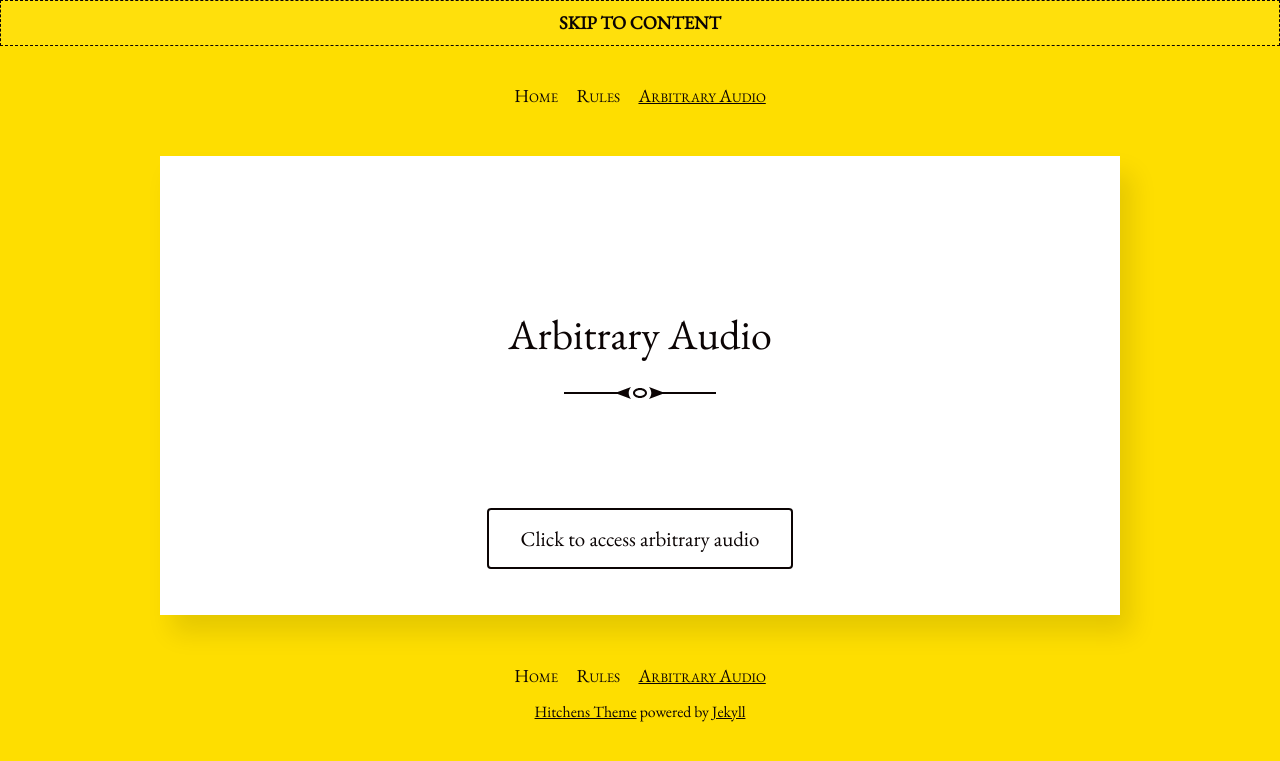
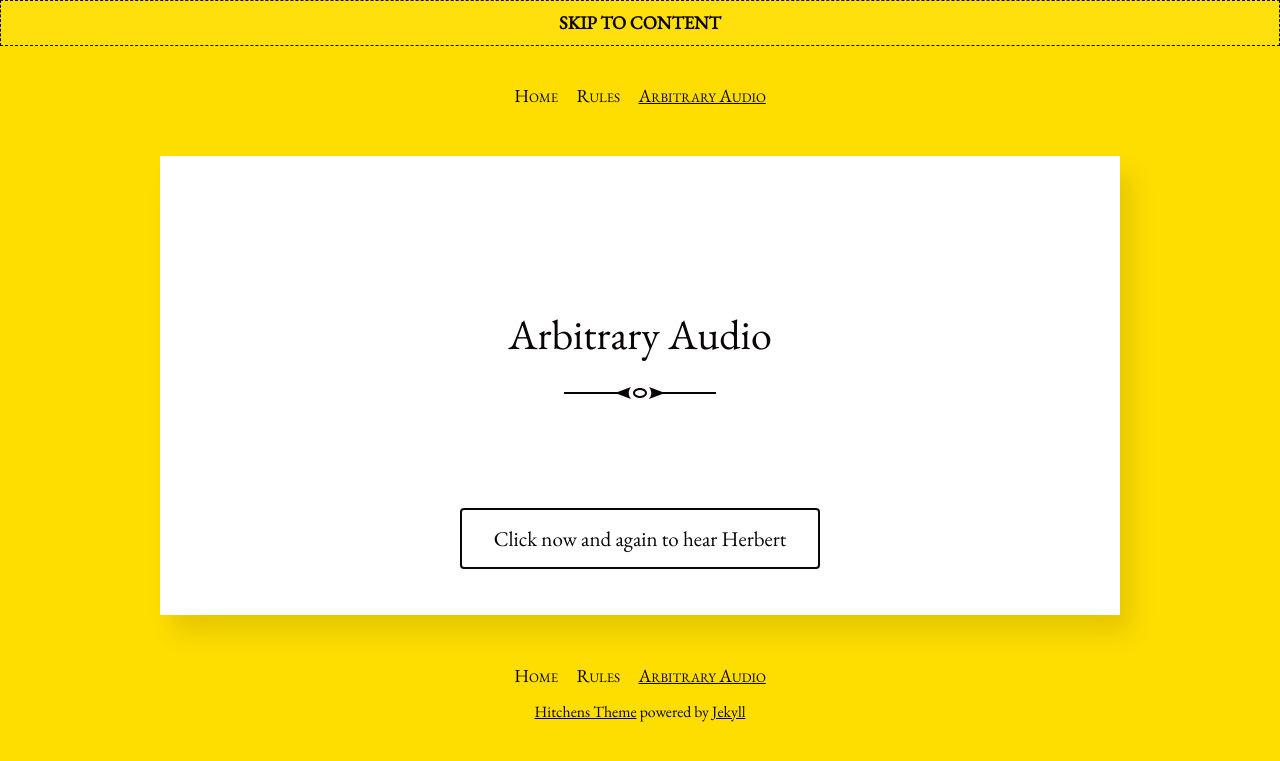
Before and after one commit to zenna/canyoupleaseappreciatethis, a Jekyll site: the page built from arbitrary_audio.md, in a window 1280 px wide. Shown: the top 761 px of the page. Built offline with Jekyll 4.4.1, drawn with Linux system fonts in a browser that asks for light colours.

Commit message:
audio button

```diff
--- a/_layouts/audio_page.html
+++ b/_layouts/audio_page.html
@@ -15,7 +15,7 @@ layout: default
       {{ page.title }}
     </h1>
 
-     <center>   <button class="button" onclick="clickedConfirm()" id="myButton">Click to access arbitrary audio</button></center>
+     <center>   <button class="button" onclick="clickedConfirm()" id="myButton">Click now and again to hear Herbert</button></center>
 
   {% endif %}
 
```
Also changed, not shown: 1 other file.
